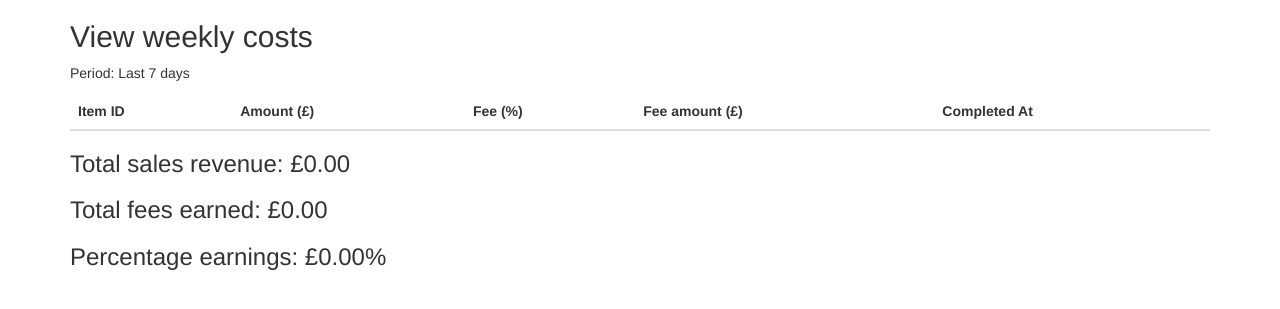
After one commit to COMP2913-24-25/software-engineering-project-team-49, a Flask app: page /weekly_costs in a window 1280 px wide. The commit adds this page. Shown: the top 309 px of the page. Run offline with Flask 3, Linux system fonts and the light colour scheme; a user stored in the database is signed in; lists and menus that the app fills with data are empty; some libraries are stand-ins or nearby versions.

Commit message:
Added manager weekly costs

```diff
--- a/app/templates/manager.html
+++ b/app/templates/manager.html
@@ -5,6 +5,9 @@
     <h2>Pending Items</h2>
     <div>
         <a href="{{ url_for('views.configure_fees') }}" class="btn btn-info">Configure percentage costs</a>
+    </div>
+    <div>
+        <a href="{{ url_for('views.weekly_costs') }}" class="btn btn-info">View weekly costs</a>
     </div>
     {% if items %}
         <table class="table table-striped">
--- /dev/null
+++ b/app/templates/weekly_costs.html
@@ -0,0 +1,32 @@
+{% extends "base.html" %}
+{% block content %}
+<div class="container mt-5">
+    <h2>View weekly costs</h2>
+    <p>Period: Last 7 days</p>
+    <table class="table table-striped">
+        <thead>
+            <tr>
+                <th>Item ID</th>
+                <th>Amount (£)</th>
+                <th>Fee (%)</th>
+                <th>Fee amount (£)</th>
+                <th>Completed At</th>
+            </tr>
+        </thead>
+        <tbody>
+            {% for payemnt in payments %}
+            <tr>
+                <td>{{ payment.item_id }}</td>
+                <td>£{{ "%.2f"|format(payment.amount) }}</td>
+                <td>{{ "%.2f"|format(payment.fee_percentage) * 100 }}%</td>
+                <td>£{{ "%.2f"|format(payment.fee_amount) }}</td>
+                <td>{{ payemnt.completed_at.strftime('%Y-%m-%d %H:%M') }}</td>
+            </tr>
+            {% endfor %}
+        </tbody>
+    </table>
+    <h3>Total sales revenue: £{{ "%.2f"|format(total_revenue) }}</h3>
+    <h3>Total fees earned: £{{ "%.2f"|format(total_fees) }}</h3>
+    <h3>Percentage earnings: £{{ "%.2f"|format(percentage_earnings) }}%</h3>
+</div>
+{% endblock %}
--- a/app/views.py
+++ b/app/views.py
@@ -351,6 +351,16 @@ def configure_fees():
         form.expert_fee.data = 5
     return render_template('configure_fees.html', form=form)
 
+@views.route('/weekly_costs', methods=['GET'])
+@login_required
+def weekly_costs():
+    one_week_ago = datetime.utcnow() - timedelta(days=7)
+    payments = Payment.query.filter(Payment.status=='completed', Payment.completed_at >= one_week_ago).all()
+    total_revenue = sum(payment.amount for payment in payments)
+    total_fees = sum(payment.fee_amount for payment in payments)
+    percentage_earnings = (total_fees / total_revenue * 100) if total_revenue else 0
+    return render_template('weekly_costs.html', payments=payments, total_revenue=total_revenue, total_fees=total_fees, percentage_earnings=percentage_earnings)
+
 @views.route('/basket', methods=['GET', 'POST'])
 @login_required
 def basket():
@@ -386,10 +396,16 @@ def process_payment(item_id):
     if highest_bid and highest_bid.user_id == current_user.id:
         # Get fee percentage from system configuration
         config = SystemConfiguration.query.filter_by(key='regular_fee_percentage').first()
-        fee_percentage = float(config.value)
+        if config is not None:
+            fee_percentage = float(config.value)
+        else:
+            fee_percentage = 0.01
         if item.is_authenticated:
             config = SystemConfiguration.query.filter_by(key="authenticated_fee_percentage").first()
-            fee_percentage = float(config.value)
+            if config is not None:
+                fee_percentage = float(config.value)
+            else:
+                fee_percentage = 0.05
 
         fee_amount = highest_bid.amount * fee_percentage
 
```
